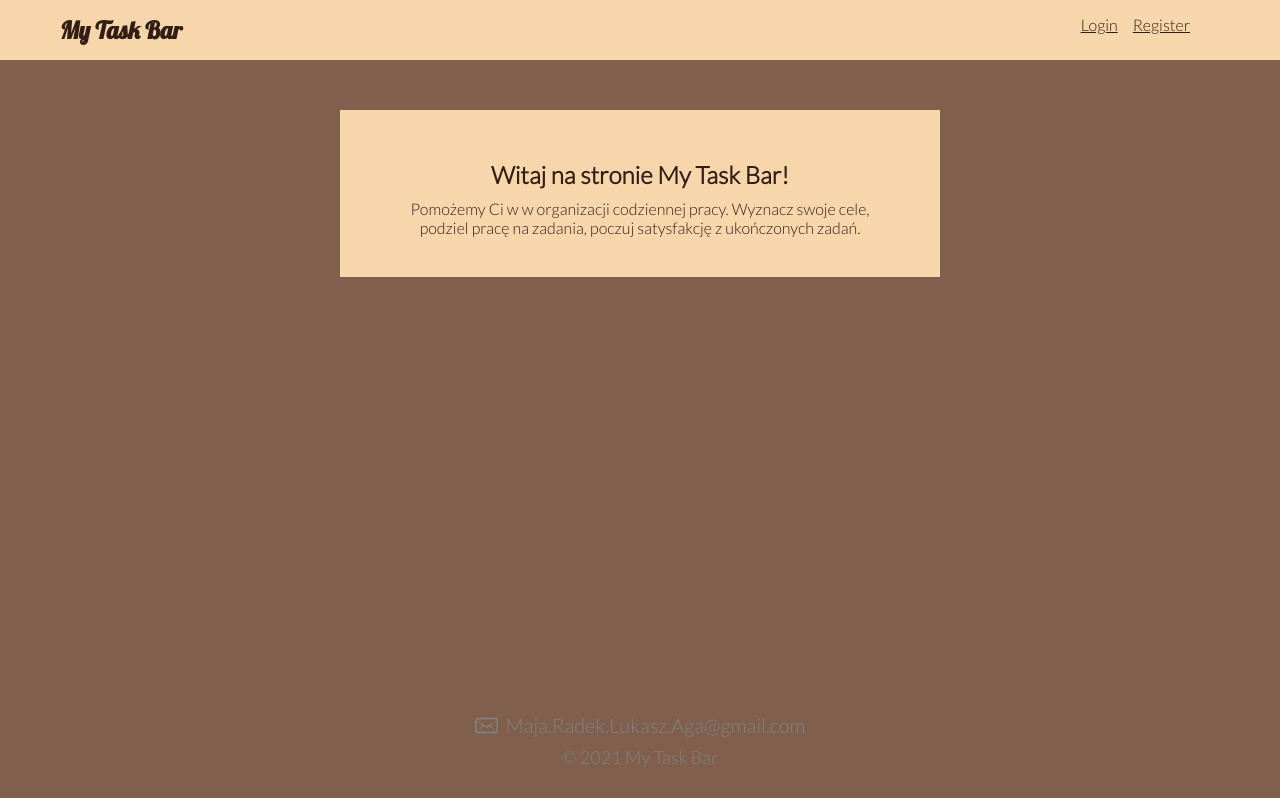
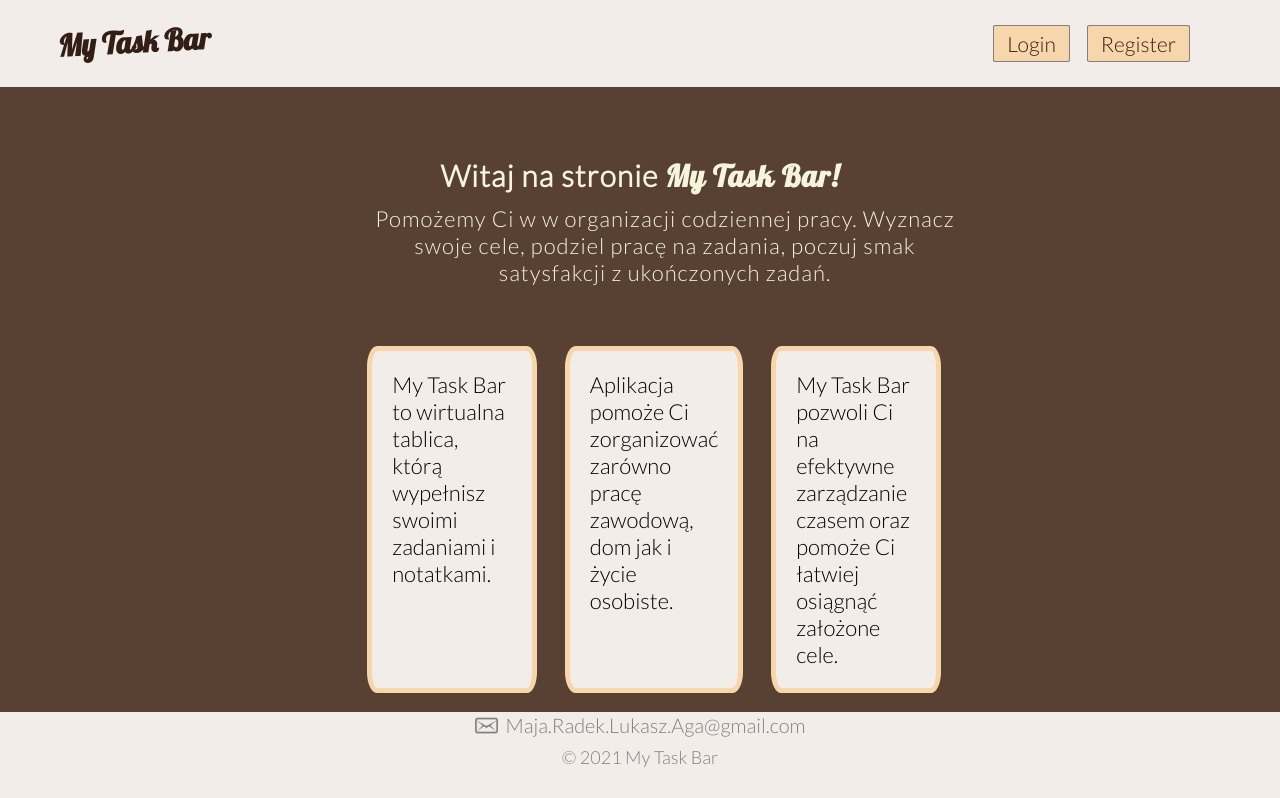
Before and after one commit to infoshareacademy/jfdzr2-nuclear-penguins, a React (Create React App) app: page / in a window 1280 px wide. Shown: the top 798 px of the page. Built offline with nearby package versions, Linux system fonts and the light colour scheme.

Commit message:
Layout color changed Homepage

```diff
--- a/src/components/homePage/HomePage.js
+++ b/src/components/homePage/HomePage.js
@@ -5,24 +5,59 @@ import {NavLink} from 'react-router-dom';
 
 export const HomePage = () => {
   return (
-    <>
+    <div>
       <nav className="navigation">
         <h1 className="logo">My Task Bar</h1>
         <ul className="menu">
           <NavLink className="link-nav" to={'/login'}>
             Login
           </NavLink>
-          <NavLink to={'/signup'}>Register</NavLink>
+          <NavLink className="link-register" to={'/signup'}>
+            Register
+          </NavLink>
         </ul>
       </nav>
       <div className="welcome">
-        <h2 className="title">Witaj na stronie My Task Bar! </h2>
-        <p>
+        <h2 className="title">
+          Witaj na stronie <span className="title-2"> My Task Bar!</span>{' '}
+        </h2>
+        <p className="introduction">
           Pomożemy Ci w w organizacji codziennej pracy. Wyznacz swoje cele,
-          podziel pracę na zadania, poczuj satysfakcję z ukończonych zadań.
+          podziel pracę na zadania, poczuj smak satysfakcji z ukończonych zadań.
         </p>
       </div>
-    </>
+
+      <div className="chocolate-row1">
+        <p className="p1">
+          My Task Bar to wirtualna tablica, którą wypełnisz swoimi zadaniami i
+          notatkami.
+        </p>
+        <p className="p2">
+          Aplikacja pomoże Ci zorganizować zarówno pracę zawodową, dom jak i
+          życie osobiste.
+        </p>
+        <p className="p3">
+          My Task Bar pozwoli Ci na efektywne zarządzanie czasem oraz pomoże Ci
+          łatwiej osiągnąć założone cele.
+        </p>
+      </div>
+      <div className="chocolate-row2">
+        <p className="p1">
+          Przejrzystośc - wystarczy jeden rzut okiem, by wiedzieć na jakim
+          etapie realizacji jest Twój task.
+        </p>
+        <p className="p2">
+          Narzędzie jest proste i intuicyjne w użyciu. Zmiana statusów nastepuje
+          za pomocą funkcji Drag&Drop.
+        </p>
+        <p className="p3 last-bar">
+          My Task Bar kojarzy Ci się z czekoladą? Świetnie! Niech każdy
+          ukończony task przyniesie Ci słodki smak satysfakcji!
+        </p>
+      </div>
+
+      <div className="footer-space"></div>
+    </div>
   );
 };
 
--- a/src/components/homePage/homepage.css
+++ b/src/components/homePage/homepage.css
@@ -1,19 +1,94 @@
 .welcome {
-  width: 600px;
+  width: 650px;
   height: auto;
-  background-color: #f7d6ab;
+  /* background-color: #f7d6ab; */
   text-align: center;
-  margin: 50px auto;
+  margin: 20px auto;
   padding: 40px 50px;
+  letter-spacing: 1px;
 }
 
 .title {
   padding: 10px;
+  color: beige;
+  font-size: 30px;
+}
+
+.title-2 {
+  color: beige;
+
+  font-family: Lobster;
+}
+
+.introduction {
+  color: beige;
+  font-size: 22px;
+  width: 600px;
 }
 
 ul {
   margin: 10px;
 }
 .link-nav {
-  margin: 0 15px;
+  margin: 0 17px;
 }
+
+.link-register,
+.link-nav {
+  background-color: #f7d6ab;
+  border-radius: 4%;
+  text-decoration: none;
+  border: 1px solid grey;
+  width: 100%;
+  padding: 5px 13px 5px 13px;
+  font-size: 21px;
+}
+
+.chocolate-row1,
+.chocolate-row2 {
+  display: flex;
+  flex-direction: row;
+  justify-content: space-around;
+  margin: auto;
+  width: 47vw;
+}
+
+.chocolate-row2 {
+  margin-top: 29px;
+}
+.chocolate-row1 {
+  margin-bottom: 40px;
+}
+
+.p1,
+.p2,
+.p3 {
+  border: 5px solid white;
+  border-radius: 6%;
+  padding: 20px;
+  width: 265px;
+  /* background-color: #f7d6ab; */
+  /* background-color: #ad8d79; */
+  background-color: #a78570;
+  background-color: rgba(243, 237, 234, 255);
+  border-color: rgba(243, 237, 234, 255);
+  border-color: #f7d6ab;
+  color: black;
+  font-size: 22px;
+  margin-left: 28px;
+}
+
+.last-bar {
+  transform: rotate(15deg);
+  margin-top: 20px;
+}
+
+.footer-space {
+  /* background-color: #f7d6ab; */
+  background-color: rgba(243, 237, 234, 255);
+
+  position: fixed;
+  bottom: 0;
+  width: 100%;
+  height: 11%;
+}
--- a/src/components/shared.css
+++ b/src/components/shared.css
@@ -6,22 +6,29 @@
 }
 
 body {
-  background-color: #80604c;
+  /* background-color: #80604c; */
+  background-color: #6e5241;
+  background-color: #584133;
+
   font-family: 'Lato', sans-serif;
 }
 
-.logo {
-  padding: 10px;
+h1.logo {
+  padding: 8px;
   font-family: 'Lobster';
+  transform: rotate(-3deg);
+  font-size: 30px;
 }
 
 .navigation {
-  background-color: #f7d6ab;
+  /* background-color: #f7d6ab; */
+  background-color: rgba(243, 237, 234, 255);
   display: flex;
   justify-content: space-between;
-  padding: 5px;
+  padding: 15px;
   padding-left: 50px;
   padding-right: 50px;
+  width: auto;
 }
 
 .menu {
```
